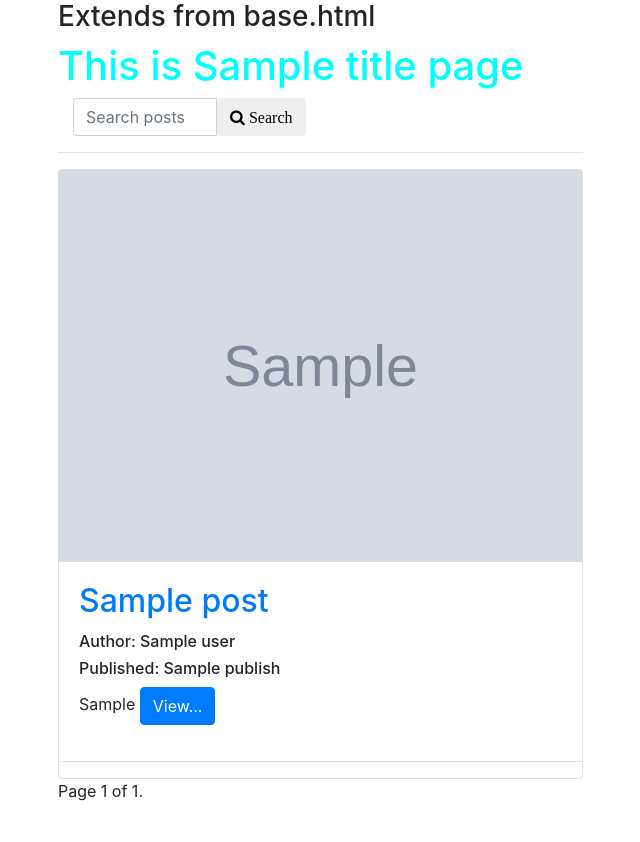
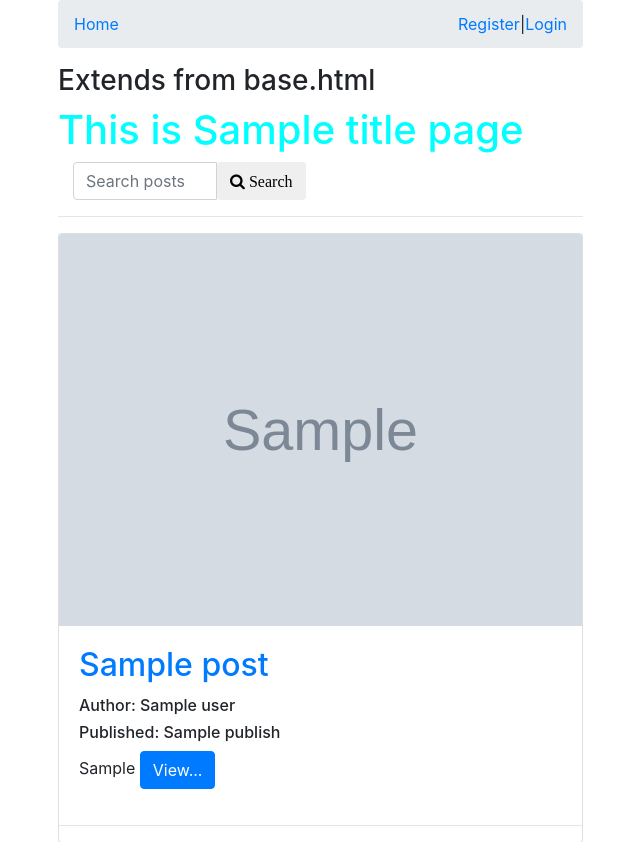
Before and after one commit to x24870/trydjango19, a Django app: template trydjango19/posts/templates/posts/post_list.html in a window 1280 px wide. Shown: the top 842 px of the page, without its empty margins (227-867 px from the left). Before the commit the page ends 801 px from the top, so only its background shows below. Run offline with Django 3.2, Linux system fonts and the light colour scheme; the template is opened without the code that fills it: most values are stand-ins (such as "Sample title", 1, 10 or a date in 2020); grey boxes marked "Sample" are stand-in pictures; some libraries are stand-ins or nearby versions.

Commit message:
Breadcrumb Navigation

```diff
--- a/trydjango19/posts/templates/posts/base.html
+++ b/trydjango19/posts/templates/posts/base.html
@@ -26,6 +26,18 @@
 
     <div class="container">
         <div class="col-sm-6 offset-sm-2">
+            <ol class="breadcrumb">
+                <li class="breadcrumb-item"><a href="">Home</a></li>
+                {% block post_detail_link %}
+                {% endblock post_detail_link %}
+
+                {% if not request.user.is_authenticated %}
+                <li class="ml-auto"><a href="{% url 'accounts:register' %}">Register</a></li>|
+                <li class=""><a href="{% url 'accounts:login' %}">Login</a></li>
+                {% else %}
+                <li class="ml-auto"><a href="{% url 'accounts:logout' %}">Logout</a></li>
+                {% endif %}
+            </ol>
         {% block content %}
             <h3>Extends from base.html</h3>
             <!-- use block.super to include parent html block content -->
--- a/trydjango19/posts/templates/posts/post_detail.html
+++ b/trydjango19/posts/templates/posts/post_detail.html
@@ -5,6 +5,10 @@
 {% block title %}
 {{ instance.title }} | {{ block.super }}
 {% endblock title %}
+
+{% block post_detail_link %}
+<li class="breadcrumb-item"><a href="{{ instance.get_absolute_url }}">{{ instance.title }}</a></li>
+{% endblock post_detail_link %}
 
 {% block content %}
     <h1>This is post_detail page</h1>
```
